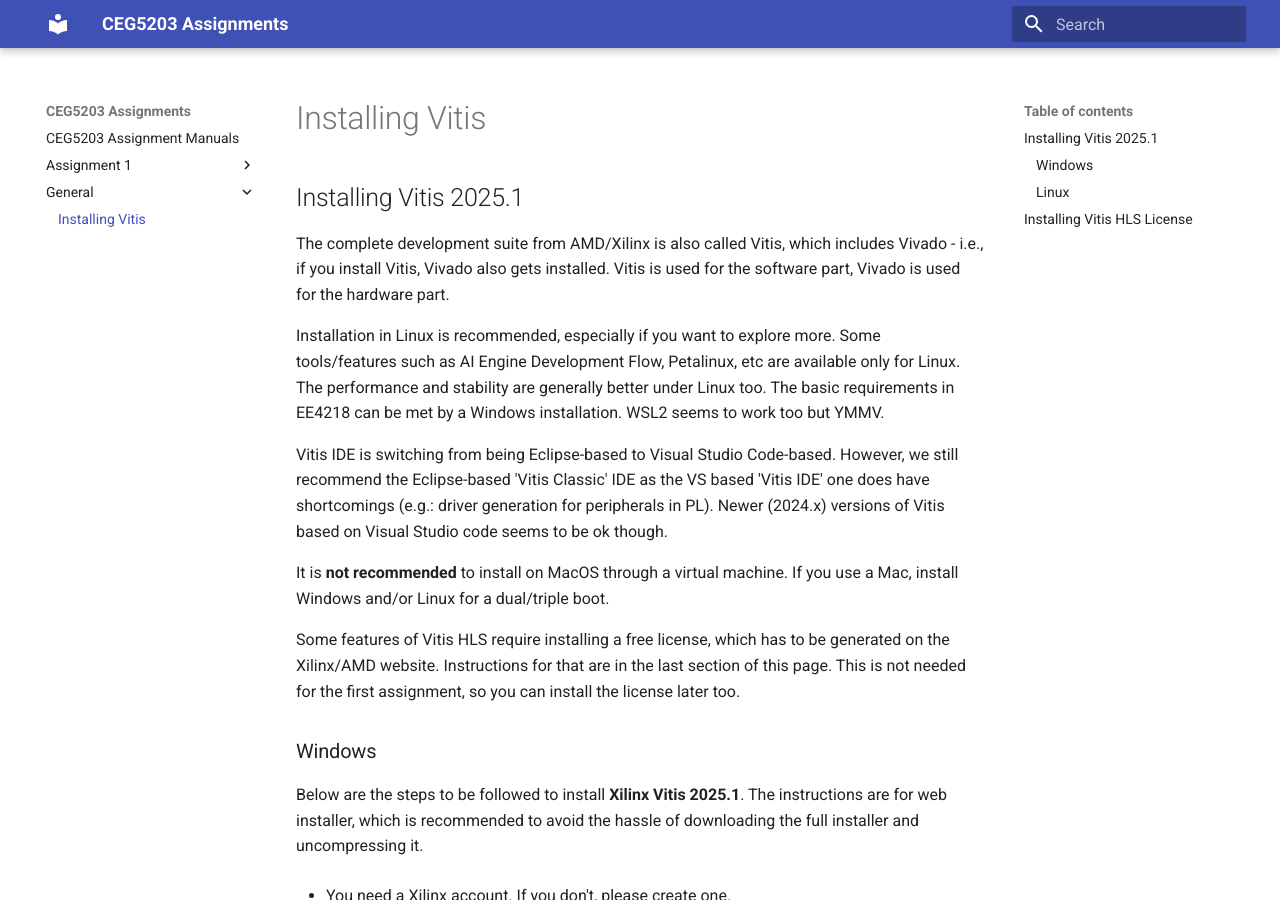
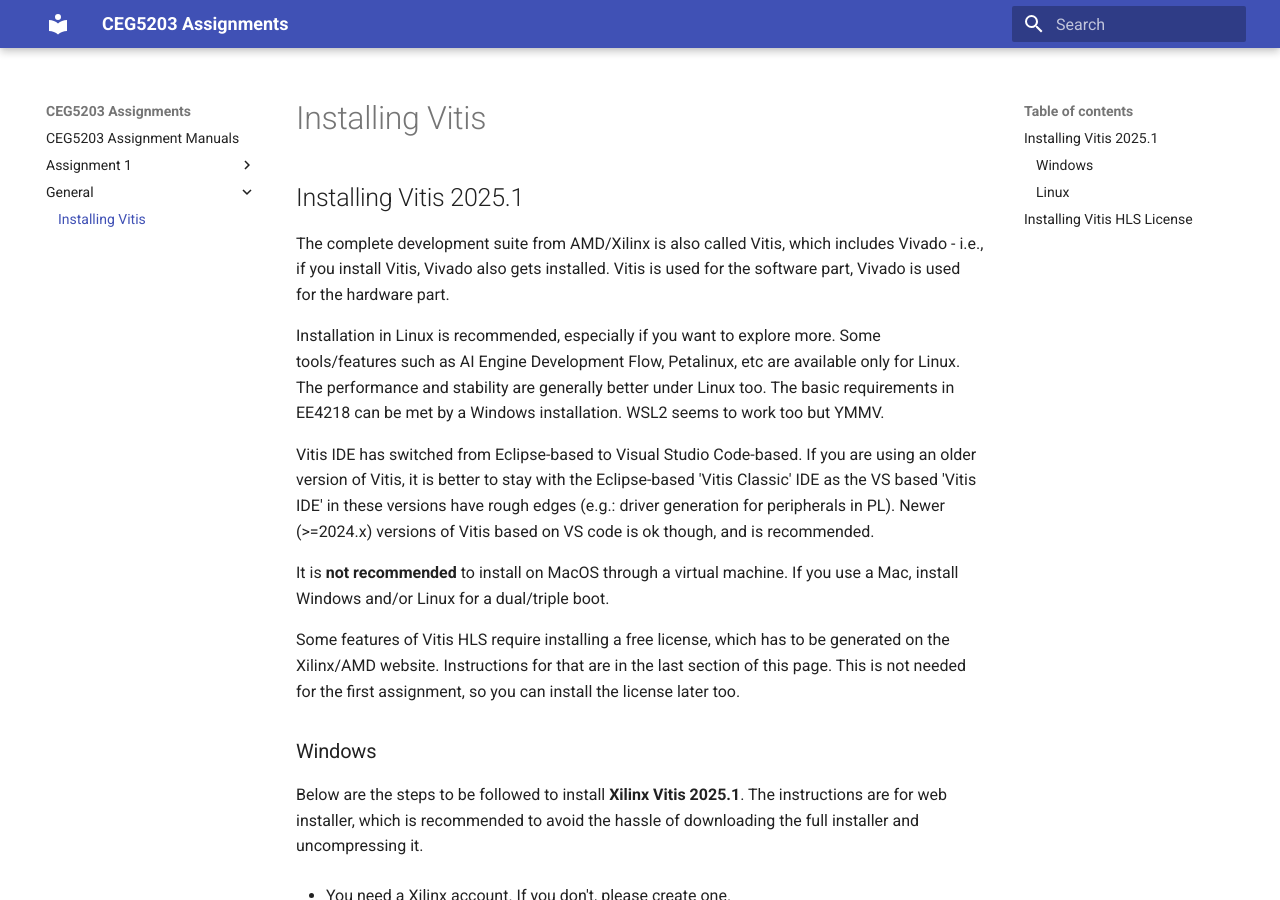
Before and after one commit to NUS-CEG5203/assignments, an MkDocs documentation site: the page built from docs/General/Installing_Vitis.md, in a window 1280 px wide and 900 px high. Built offline with MkDocs 1.6.1 and Material for MkDocs 9.7.7, drawn with Linux system fonts in a browser that asks for light colours; some of the changed text lies outside the part shown.

Commit message:
minor edits

```diff
--- a/docs/General/Installing_Vitis.md
+++ b/docs/General/Installing_Vitis.md
@@ -4,7 +4,7 @@
 
 Installation in Linux is recommended, especially if you want to explore more. Some tools/features such as AI Engine Development Flow, Petalinux, etc are available only for Linux. The performance and stability are generally better under Linux too. The basic requirements in EE4218 can be met by a Windows installation. WSL2 seems to work too but YMMV.
 
-Vitis IDE is switching from being Eclipse-based to Visual Studio Code-based. However, we still recommend the Eclipse-based 'Vitis Classic' IDE as the VS based 'Vitis IDE' one does have shortcomings (e.g.: driver generation for peripherals in PL). Newer (2024.x) versions of Vitis based on Visual Studio code seems to be ok though.
+Vitis IDE has switched from Eclipse-based to Visual Studio Code-based. If you are using an older version of Vitis, it is better to stay with the Eclipse-based 'Vitis Classic' IDE as the VS based 'Vitis IDE' in these versions have rough edges (e.g.: driver generation for peripherals in PL). Newer (>=2024.x) versions of Vitis based on VS code is ok though, and is recommended.
 
 It is **not recommended** to install on MacOS through a virtual machine. If you use a Mac, install Windows and/or Linux for a dual/triple boot.
 
@@ -32,9 +32,9 @@
 
 ![](Vivado_Install/Device_Selection.png)
 
-  * Artix-7 should be selected if you plan to play with other cheaper FPGAs in the future, else uncheck it.
+* Artix-7 should be selected if you plan to play with other cheaper FPGAs in the future, else uncheck it.
 
-  * If you plan to try Alveo on some cloud-based service (e.g., Nimbix cloud) in the future, select that too. It is unnecessary for CEG5203 and increases install size substantially.
+* If you plan to try Alveo on some cloud-based service (e.g., Nimbix cloud) in the future, select that too. It is unnecessary for CEG5203 and increases install size substantially.
 
 * Click Next and Select a suitable directory, Next, and Install. If you are prompted to allow installation of some hardware, firewall warnings about opening certain ports, etc, simply click allow without changing the default options. This may also happen during the first run of certain tools after installation. Make sure you allow or you will have a tough time fixing it later.
 
```
Also changed, not shown: other parts of docs/General/Installing_Vitis.md (+1 -1 lines).
